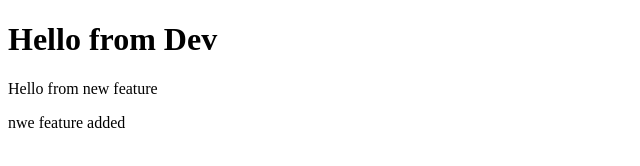
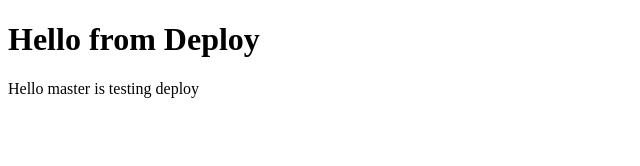
Before and after one commit to mislam933/github-actions, a plain HTML site: page index.html in a window 1280 px wide. Shown: the whole page, without its empty margins (0-640 px from the left). Drawn offline with Linux system fonts and the light colour scheme.

Commit message:
revert to previous commit

```diff
--- a/index.html
+++ b/index.html
@@ -1,11 +1,10 @@
 <!DOCTYPE html>
 <html>
 <head>
-	<title>This is Dev</title>
+	<title>This is Deploy</title>
 </head>
 <body>
-	<h1>Hello from Dev</h1>
-	<p>Hello from new feature</p>
-	<p>nwe feature added</p>
+	<h1>Hello from Deploy</h1>
+	<p>Hello master is testing deploy</p>
 </body>
 </html>
```
